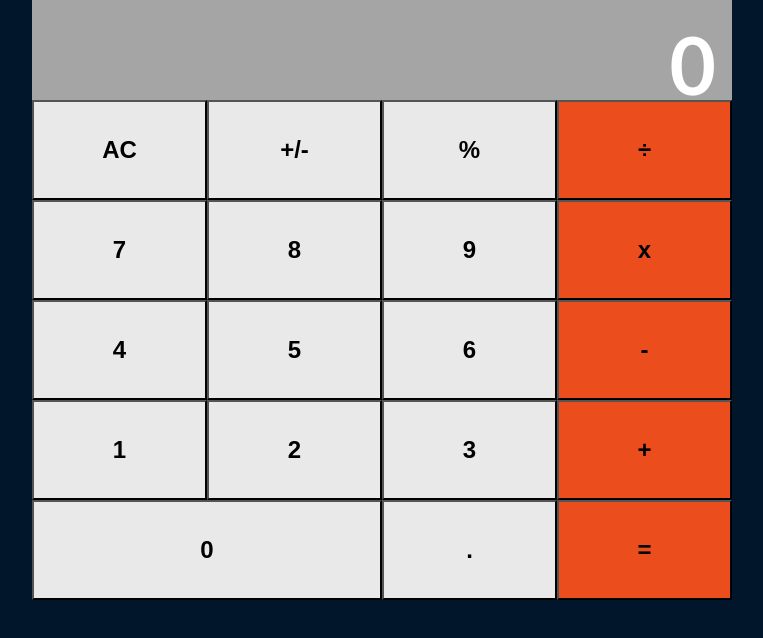
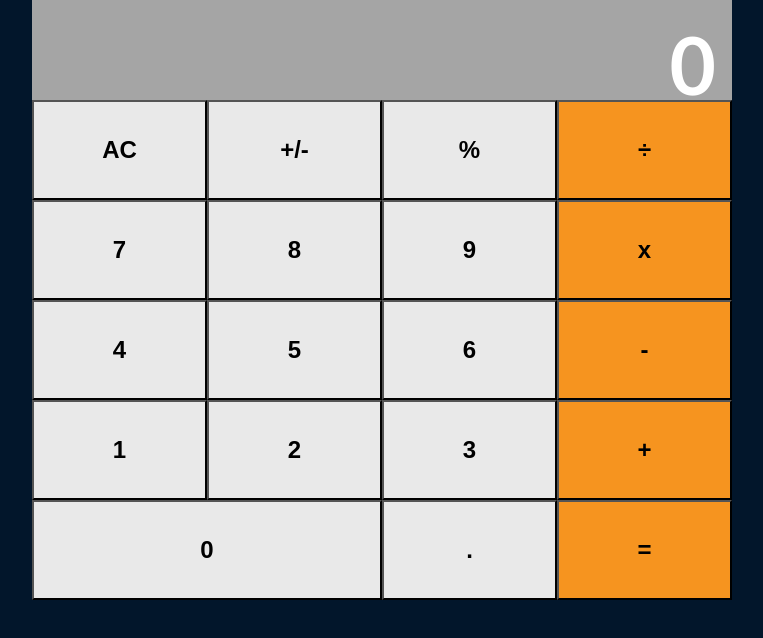
Before and after one commit to ioilmio/calculator, a React (Create React App) app: page / in a window 1280 px wide. Shown: the top 638 px of the page, without its empty margins (258-1021 px from the left). Built offline with nearby package versions, Linux system fonts and the light colour scheme.

Commit message:
changed orange to orange as suggested by tse

```diff
--- a/src/components/ButtonPanel.js
+++ b/src/components/ButtonPanel.js
@@ -13,12 +13,12 @@ const ButtonPanel = () => {
     <div id="button-panel">
       {groups.map(group => (
         <div className="row" key={group}>
-          {group.map(char => (
+          {group.map(btn => (
             <Button
-              key={char}
-              value={`${char}`}
-              color={['+', '-', 'x', '÷', '='].includes(char) ? 'orange' : ''}
-              wide={char === '0'}
+              key={btn}
+              value={`${btn}`}
+              color={['+', '-', 'x', '÷', '='].includes(btn) ? 'orange' : ''}
+              wide={btn === '0'}
             />
           ))}
         </div>
--- a/src/styles/css/button.css
+++ b/src/styles/css/button.css
@@ -1,16 +1,14 @@
 * {
   box-sizing: border-box;
   margin: 0;
-  padding: 0;
-}
+  padding: 0; }
 
 body {
   background-color: #02162b;
   display: flex;
   justify-content: center;
   align-items: center;
-  color: white;
-}
+  color: white; }
 
 button {
   width: 25%;
@@ -18,13 +16,12 @@ button {
   font-weight: bold;
   background-color: #e9e9e9;
   cursor: pointer;
-  height: 100%;
-}
+  height: 100%; }
 
 .orange {
-  background-color: #eb4d1d;
-}
+  background-color: #f6941f; }
 
 .wide {
-  width: 50%;
-}
+  width: 50%; }
+
+/*# sourceMappingURL=button.css.map */
--- a/src/styles/scss/button.scss
+++ b/src/styles/scss/button.scss
@@ -10,7 +10,7 @@ button {
 }
 
 .orange {
-  background-color: #eb4d1d;
+  background-color: #f6941f;
 }
 
 .wide {
```
Also changed, not shown: 2 other files (tests, documents, lock files or other folders).
